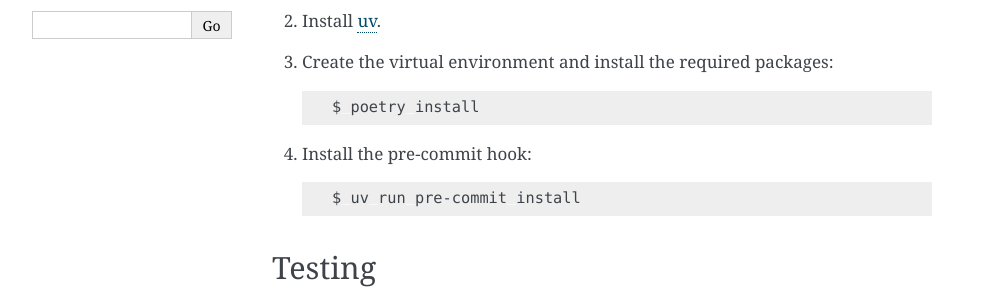
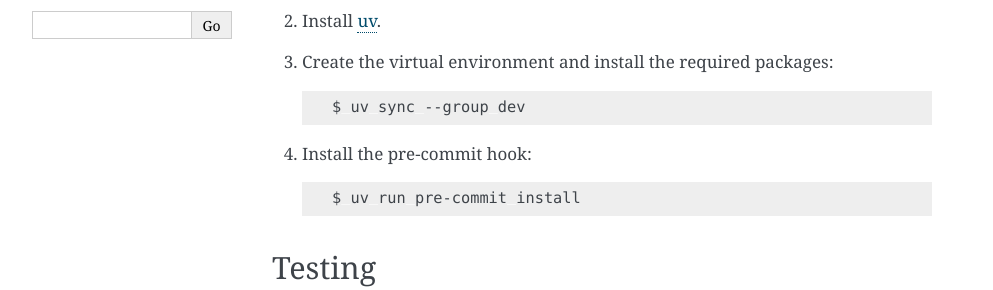
Before and after one commit to roskakori/pygount, a Sphinx documentation site: the page built from docs/contributing.rst, in a window 1280 px wide. Shown: the part 342-632 px from the top of the page, without its empty margins (148-1141 px from the left). Built offline with Sphinx 7.4.7, drawn with Linux system fonts in a browser that asks for light colours.

Commit message:
#180 Change packaging to uv

```diff
--- a/docs/contributing.rst
+++ b/docs/contributing.rst
@@ -20,7 +20,7 @@ follows:
 
    .. code-block:: bash
 
-       $ poetry install
+       $ uv sync --group dev
 
 4. Install the pre-commit hook:
 
```
Also changed, not shown: 3 other files.
